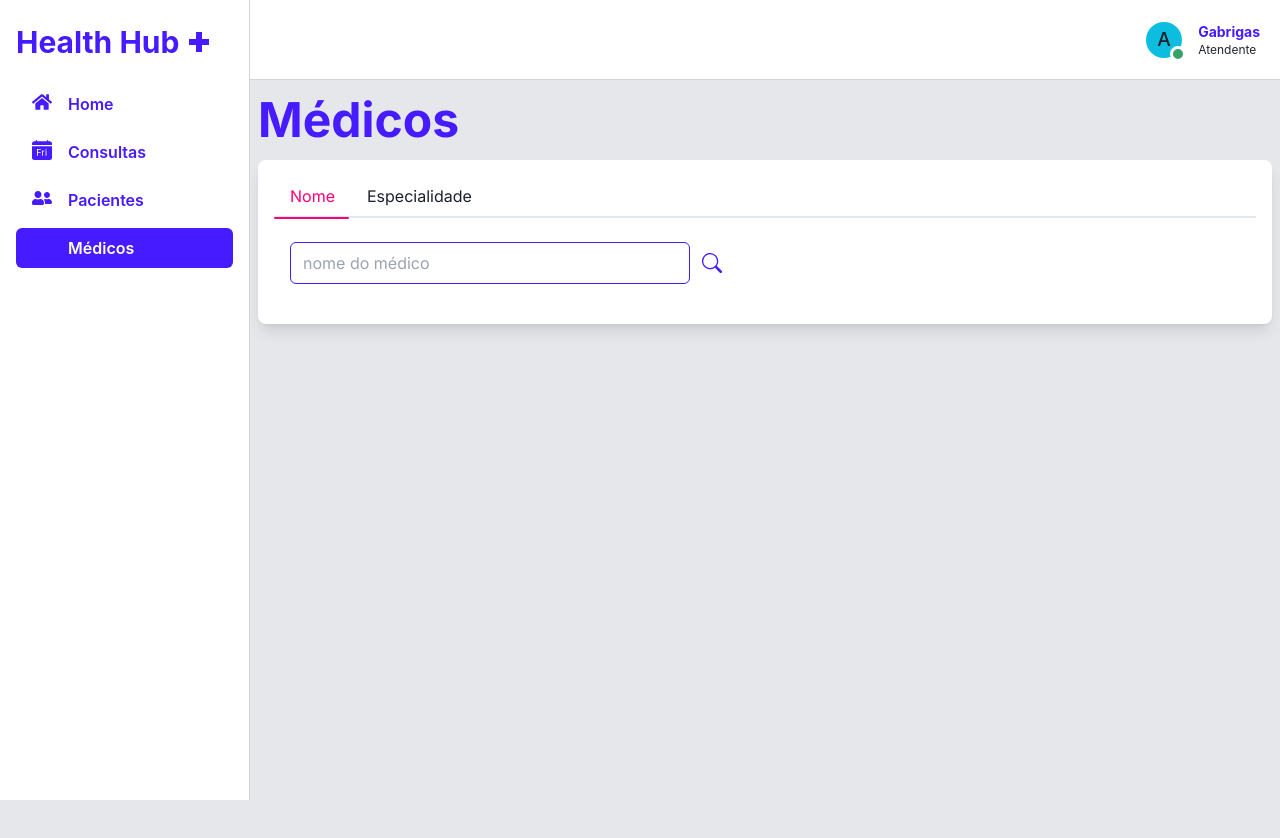
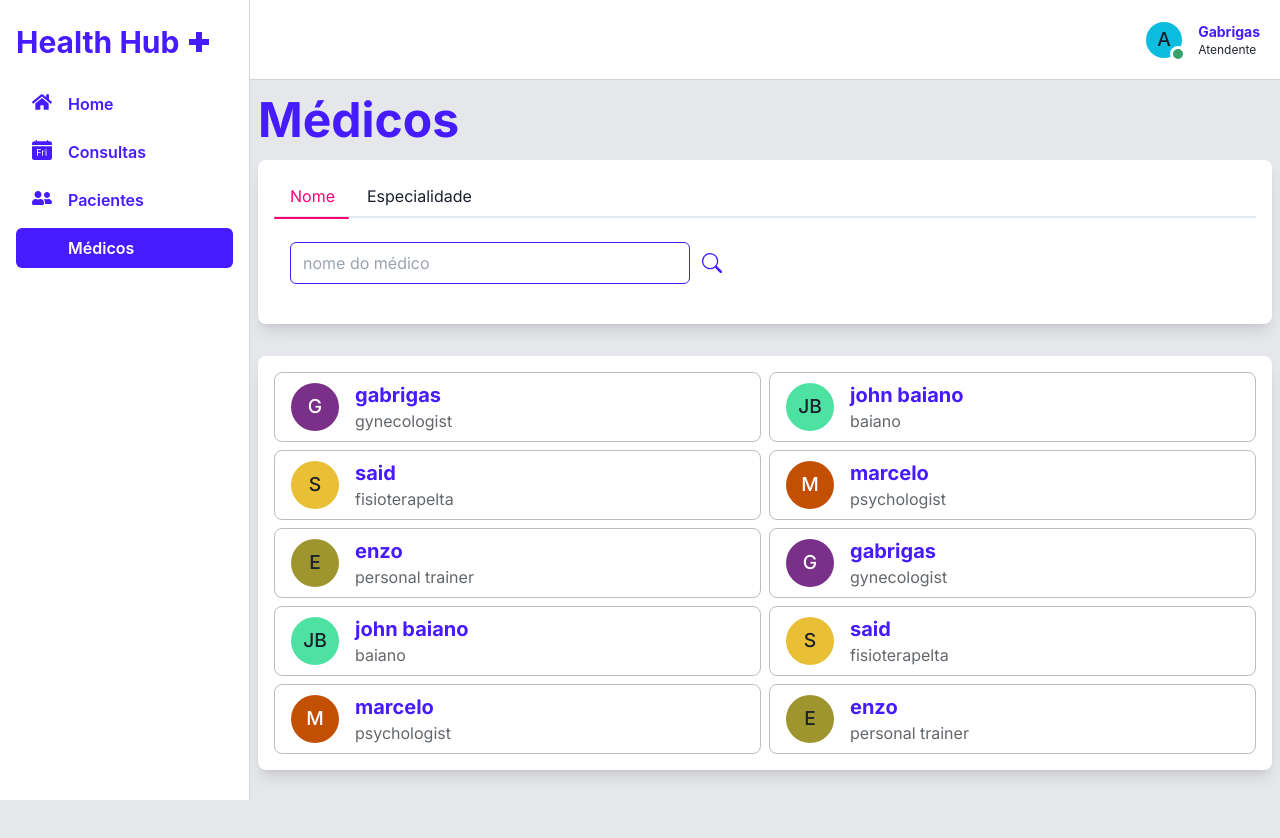
Before and after one commit to talDoFlemis/health_hub, a Next.js app in the folder frontend/: page /doctors in a window 1280 px wide. Shown: the top 838 px of the page. Built offline with nearby package versions, Linux system fonts and the light colour scheme; some icons are missing.

Commit message:
Adicionar lista de médicos

```diff
--- /dev/null
+++ b/frontend/src/components/doctors/DoctorsList.tsx
@@ -0,0 +1,40 @@
+import React from "react";
+import { Avatar } from "@chakra-ui/react"
+
+interface DoctorCardProps {
+  name: string
+  specialty: string
+}
+
+const DoctorCard = ({ name, specialty }: DoctorCardProps) => {
+  return (
+    <div className="flex items-center w-full gap-4 py-2 px-4 border border-description/30 rounded-lg">
+      <Avatar name={name}/>
+      <div>
+        <h3 className="text-primary font-bold text-xl">
+          {name}
+        </h3>
+        <h4 className="text-description/70 text-md">{specialty}</h4>
+      </div>
+    </div>
+  )
+}
+
+const DoctorsList = () => {
+  return (
+    <div className="grid lg:grid-cols-2 gap-2 w-full rounded-lg bg-white px-4 py-4 shadow-lg">
+      <DoctorCard name="gabrigas" specialty="gynecologist" />
+      <DoctorCard name="john baiano" specialty="baiano" />
+      <DoctorCard name="said" specialty="fisioterapelta" />
+      <DoctorCard name="marcelo" specialty="psychologist" />
+      <DoctorCard name="enzo" specialty="personal trainer" />
+      <DoctorCard name="gabrigas" specialty="gynecologist" />
+      <DoctorCard name="john baiano" specialty="baiano" />
+      <DoctorCard name="said" specialty="fisioterapelta" />
+      <DoctorCard name="marcelo" specialty="psychologist" />
+      <DoctorCard name="enzo" specialty="personal trainer" />
+    </div>
+  )
+}
+
+export default DoctorsList;
--- a/frontend/src/components/doctors/DoctorsPanel.tsx
+++ b/frontend/src/components/doctors/DoctorsPanel.tsx
@@ -1,5 +1,5 @@
 import React from "react";
-import { Form, useForm } from "react-hook-form";
+import { useForm } from "react-hook-form";
 import { Specialty, SPECIALTIES } from "@/utils/constants";
 import {
   Tabs,
@@ -11,6 +11,7 @@ import {
   Select,
 } from "@chakra-ui/react";
 import { BsSearch } from "react-icons/bs";
+import DoctorsList from "./DoctorsList";
 
 interface NameSearchBar {
   name: string
@@ -51,6 +52,8 @@ const DoctorsSearchbar = () => {
   const onSpecialtySubmit = handleSpecialtySubmit((data) => console.log(data))
 
   return (
+  <div className="flex w-full flex-col rounded-lg bg-white px-4 py-4 shadow-lg">
+
     <Tabs>
       <TabList>
         <Tab _selected={{ color: "#FF0077" }}>Nome</Tab>
@@ -102,13 +105,15 @@ const DoctorsSearchbar = () => {
         </TabPanel>
       </TabPanels>
     </Tabs>
+  </div>
   );
 };
 
 const DoctorsPanel = () => {
   return (
-    <div className="flex w-full flex-col rounded-lg bg-white px-4 py-4 shadow-lg">
+    <div className="flex flex-col gap-8">
       <DoctorsSearchbar />
+      <DoctorsList />
     </div>
   );
 };
```
